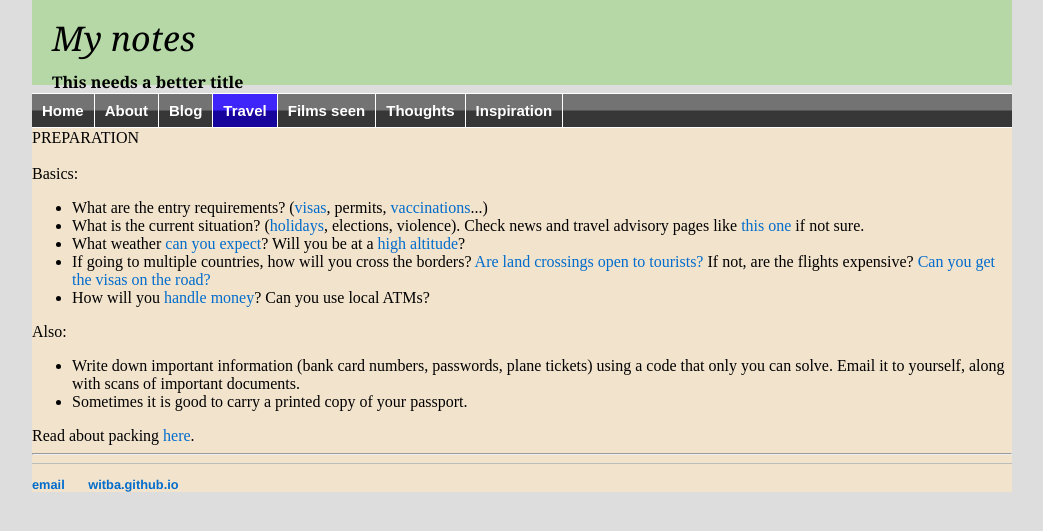
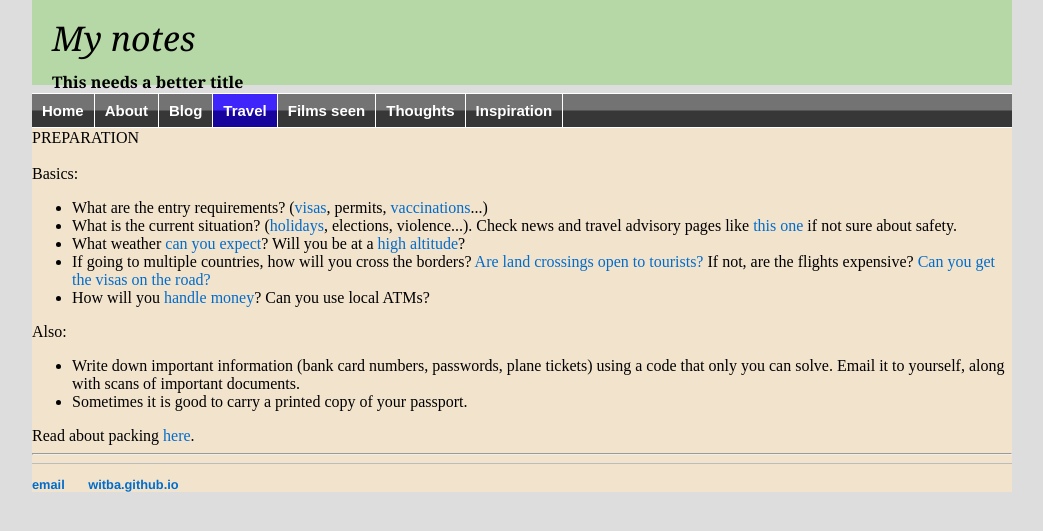
Before and after one commit to witba/witba.github.io, a Jekyll site: the page built from travel/preparation.html, in a window 1280 px wide. Shown: the top 531 px of the page, without its empty margins (118-1161 px from the left). Built offline with Jekyll 4.4.1, drawn with Linux system fonts in a browser that asks for light colours.

Commit message:
Update preparation.html

```diff
--- a/travel/preparation.html
+++ b/travel/preparation.html
@@ -11,7 +11,7 @@
 Basics:<br>
 <ul>
 <li>What are the entry requirements? (<a href="https://en.wikipedia.org/wiki/Template:Visa_requirements">visas</a>, permits, <a href="health.html">vaccinations</a>...)<br>
-<li>What is the current situation? (<a href="https://www.timeanddate.com/calendar/" target=_blank>holidays</a>, elections, violence). Check news and travel advisory pages like <a href="https://www.gov.uk/foreign-travel-advice" target=_blank>this one</a> if not sure.<br>
+<li>What is the current situation? (<a href="https://www.timeanddate.com/calendar/" target=_blank>holidays</a>, elections, violence...). Check news and travel advisory pages like <a href="https://www.gov.uk/foreign-travel-advice" target=_blank>this one</a> if not sure about safety.<br>
 <li>What weather <a href="http://climatemaps.romgens.com/" target=_blank>can you expect</a>? Will you be at a <a href="health.html">high altitude</a>?<br>
 <li>If going to multiple countries, how will you cross the borders? <a href="overland.html">Are land crossings open to tourists?</a> If not, are the flights expensive? <a href="visas.html">Can you get the visas on the road?</a><br>
 <li>How will you <a href="money.html">handle money</a>? Can you use local ATMs?<br>
```
